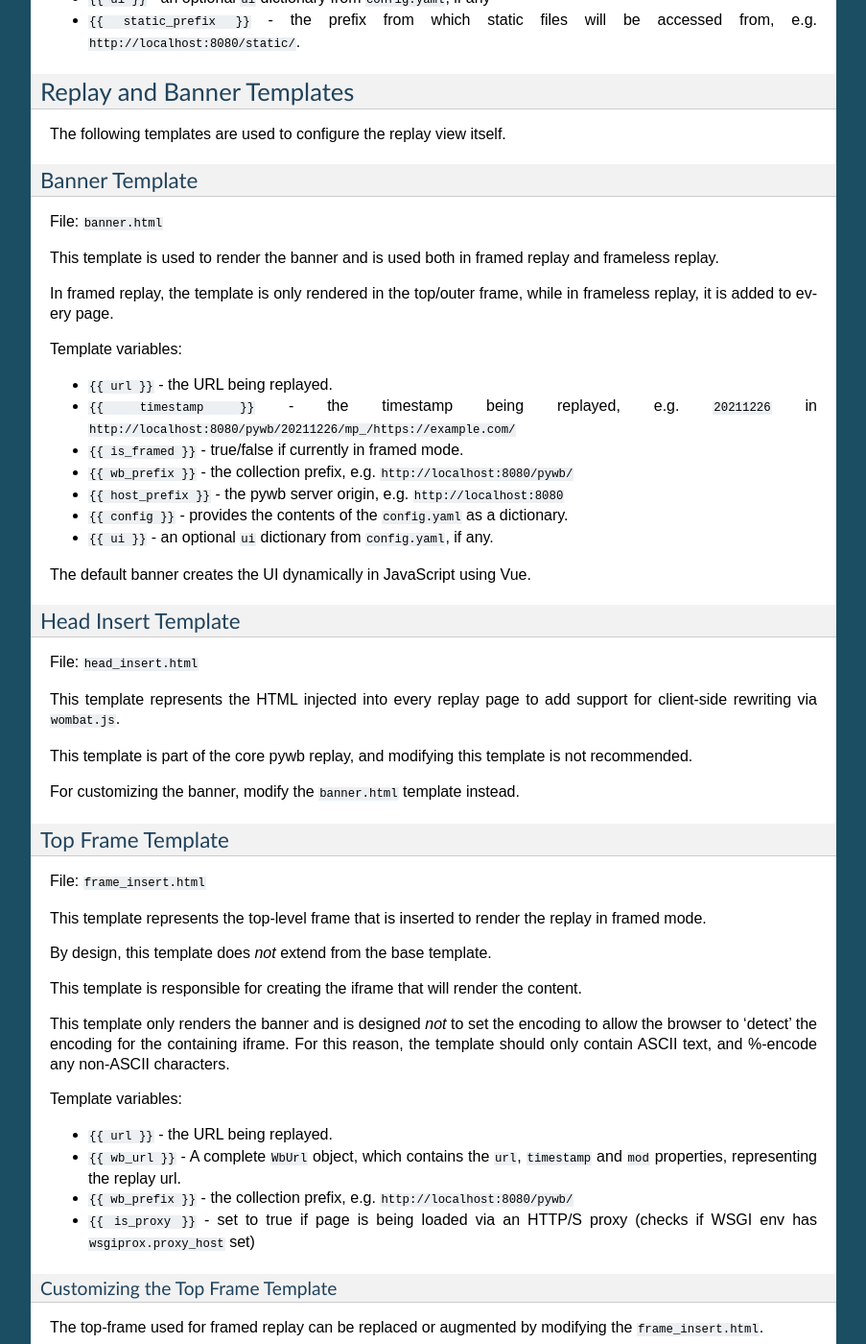
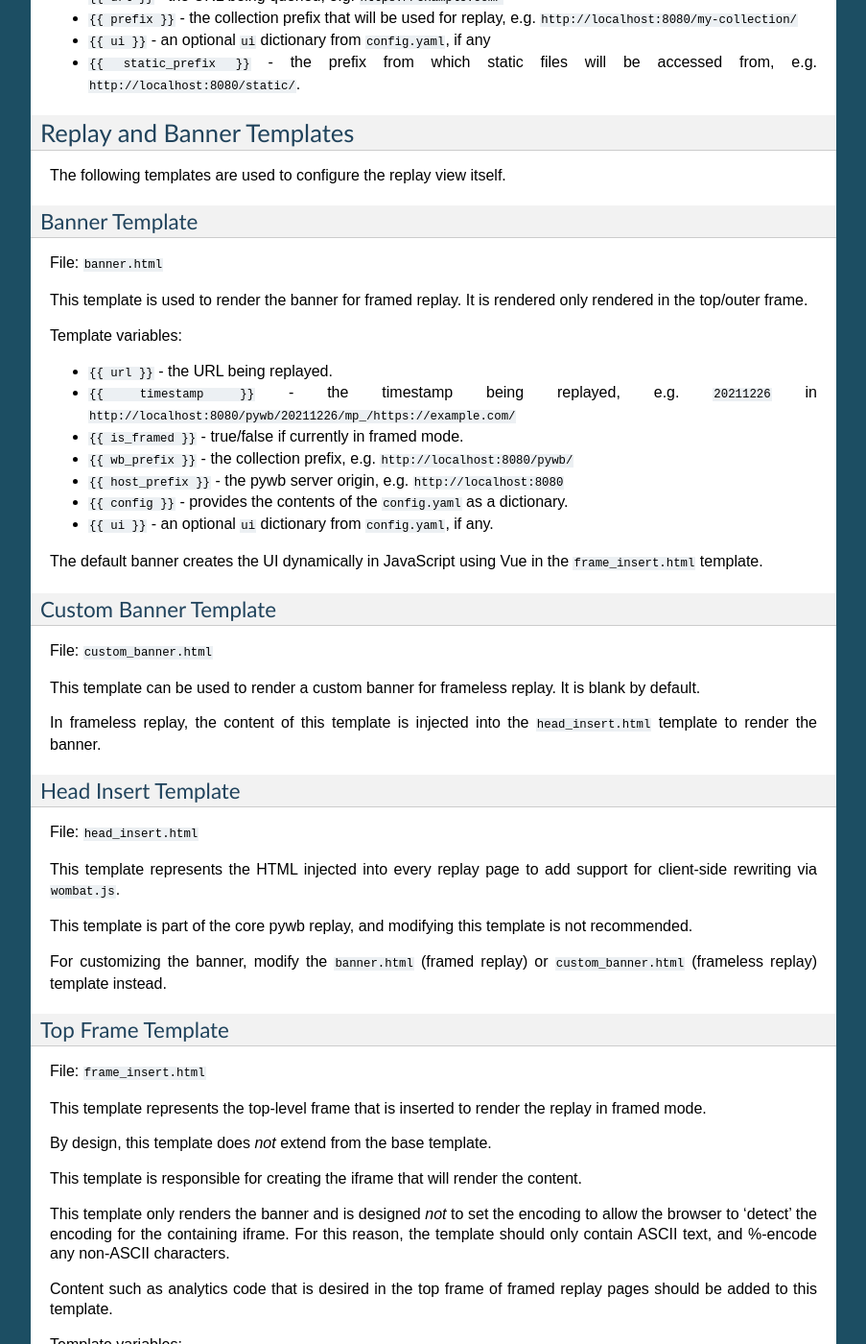
Before and after one commit to webrecorder/pywb, a Sphinx documentation site: the page built from docs/manual/template-guide.rst, in a window 1280 px wide and 1400 px high, scrolled down 2644 px. Shown: the whole window at 96% size, without its empty margins (198-1101 px from the left). Built offline with Sphinx 7.4.7, drawn with Linux system fonts in a browser that asks for light colours; pages that are not in the unit, such as notebooks, are missing from menus; some of the changed text lies outside the part shown.

Commit message:
Update template guide for 2.7

```diff
--- a/docs/manual/template-guide.rst
+++ b/docs/manual/template-guide.rst
@@ -48,8 +48,7 @@ Base Templates (and supporting templates)
 
 File: ``base.html``
 
-This template includes the HTML added to all other pages, replay and non-replay. Shared JS and CSS includes can be added here.
-For theming all pywb UI, it may be useful to modify this template.
+This template includes the HTML added to all pages other than framed replay. Shared JS and CSS includes meant for pages other than framed replay can be added here.
 
 To customize the default pywb UI across multiple pages, the following additional templates
 can also be overriden:
@@ -61,7 +60,7 @@ can also be overriden:
 * ``footer.html`` -- Template for adding content as the "footer" of the ``<body>`` tag of the ``base`` template
 
 
-Note: The default pywb ``head.html`` and ``footer.html`` are currently blank. They can be populated to customize the rendering, add analytics, etc... as needed.
+Note: The default pywb ``head.html`` and ``footer.html`` are currently blank. They can be populated to customize the rendering, add analytics, etc... as needed. Content such as styles or JS code (for example for analytics) must be added to the ``frame_insert.html`` template as well (details on that template below) to also be included in framed replay.
 
 
 The ``base.html`` template also provides five blocks that can be supplied by templates that extend it.
@@ -172,9 +171,7 @@ Banner Template
 
 File: ``banner.html``
 
-This template is used to render the banner and is used both in framed replay and frameless replay.
-
-In framed replay, the template is only rendered in the top/outer frame, while in frameless replay, it is added to every page.
+This template is used to render the banner for framed replay. It is rendered only rendered in the top/outer frame.
 
 Template variables:
 
@@ -192,7 +189,17 @@ Template variables:
 
 * ``{{ ui }}`` - an optional ``ui`` dictionary from ``config.yaml``, if any.
 
-The default banner creates the UI dynamically in JavaScript using Vue.
+The default banner creates the UI dynamically in JavaScript using Vue in the ``frame_insert.html`` template.
+
+
+Custom Banner Template
+^^^^^^^^^^^^^^^^^^^^^^
+
+File: ``custom_banner.html``
+
+This template can be used to render a custom banner for frameless replay. It is blank by default.
+
+In frameless replay, the content of this template is injected into the ``head_insert.html`` template to render the banner.
 
 
 Head Insert Template
@@ -204,7 +211,7 @@ This template represents the HTML injected into every replay page to add support
 
 This template is part of the core pywb replay, and modifying this template is not recommended.
 
-For customizing the banner, modify the ``banner.html`` template instead.
+For customizing the banner, modify the ``banner.html`` (framed replay) or ``custom_banner.html`` (frameless replay) template instead.
 
 
 Top Frame Template
@@ -221,9 +228,13 @@ This template is responsible for creating the iframe that will render the conten
 This template only renders the banner and is designed *not* to set the encoding to allow the browser to 'detect' the encoding for the containing iframe.
 For this reason, the template should only contain ASCII text, and %-encode any non-ASCII characters.
 
+Content such as analytics code that is desired in the top frame of framed replay pages should be added to this template.
+
 Template variables:
 
 * ``{{ url }}`` - the URL being replayed.
+
+* ``{{ timestamp }}`` - the timestamp being replayed, e.g. ``20211226`` in ``http://localhost:8080/pywb/20211226/mp_/https://example.com/``
 
 * ``{{ wb_url }}`` - A complete ``WbUrl`` object, which contains the ``url``, ``timestamp`` and ``mod`` properties, representing the replay url.
 
```
Also changed, not shown: other parts of docs/manual/template-guide.rst (+1 -0 lines).
